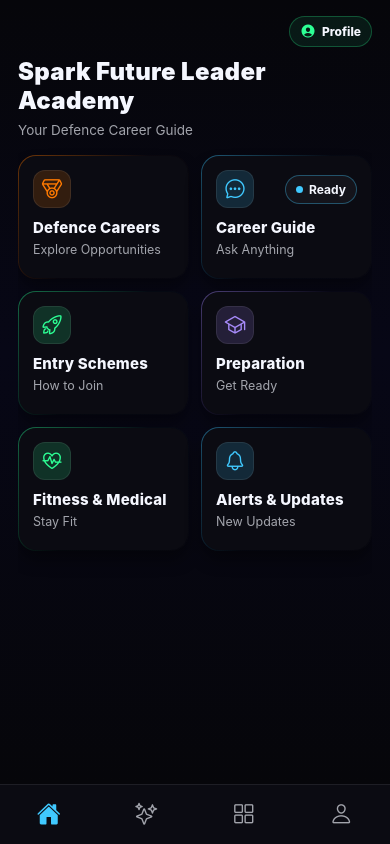
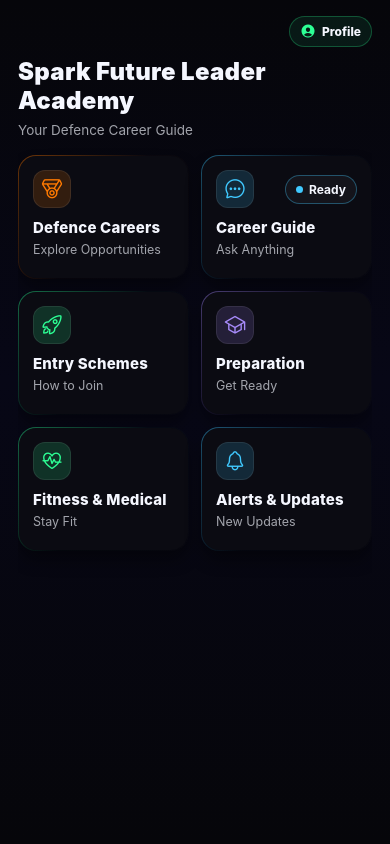
Before and after one commit to ShobhitRajput12/spark-future-leader-academy, a React Native app in the folder frontend/: screen /Tabs in a window 390 px wide. Built offline with nearby package versions, Linux system fonts and the light colour scheme; what react-native-worklets would draw is missing.

Commit message:
remove navigation bar

```diff
--- a/frontend/src/navigation/MainTabs.js
+++ b/frontend/src/navigation/MainTabs.js
@@ -23,13 +23,7 @@ export default function MainTabs() {
         headerShown: false,
         tabBarActiveTintColor: colors.accentBlue,
         tabBarInactiveTintColor: colors.muted,
-        tabBarStyle: {
-          backgroundColor: colors.card,
-          borderTopColor: colors.border,
-          height: 60 + insets.bottom,
-          paddingBottom: Math.max(insets.bottom, 8),
-          paddingTop: 6,
-        },
+        tabBarStyle: { display: 'none' },
         tabBarLabelStyle: {
           fontSize: isSmallDevice ? 10 : 11,
           fontWeight: '600',
```
